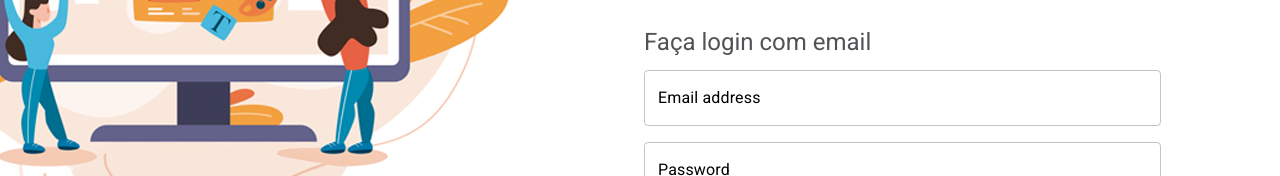
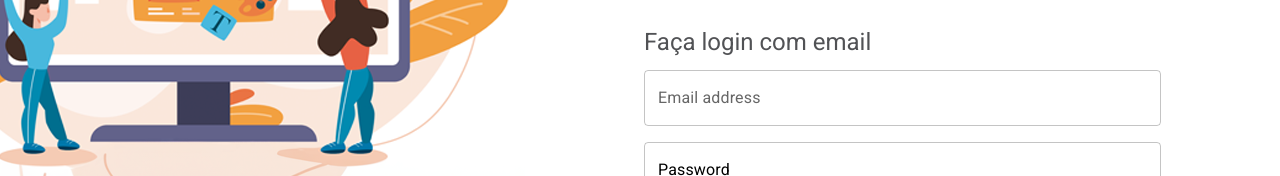
Before and after one commit to bruno-castilho/orange-portfolio-front-end, a React (Vite) app: page /login in a window 1280 px wide. Shown: the part 468-644 px from the top of the page. Built offline with nearby package versions, Linux system fonts and the light colour scheme; no server answers.

Commit message:
Ajuste labels/login

```diff
--- a/src/pages/Login/index.jsx
+++ b/src/pages/Login/index.jsx
@@ -60,18 +60,9 @@ export function Login() {
                   type="email"
                   label="Email address"
                   variant="outlined"
-                  InputLabelProps={{
-                    style: { color: '#000000' },
-                  }}
                   sx={{
                     width: '100%',
                     fontFamily: 'Roboto',
-                    '& .MuiOutlinedInput-root': {
-                      borderColor: '#000000',
-                      '&.Mui-focused fieldset': {
-                        borderColor: '#000000',
-                      },
-                    },
                   }}
                   {...register('email')}
                 />
@@ -85,12 +76,6 @@ export function Login() {
                   sx={{
                     width: '100%',
                     fontFamily: 'Roboto',
-                    '& .MuiOutlinedInput-root': {
-                      borderColor: '#000000',
-                      '&.Mui-focused fieldset': {
-                        borderColor: '#000000',
-                      },
-                    },
                   }}
                   {...register('password')}
                 />
```
